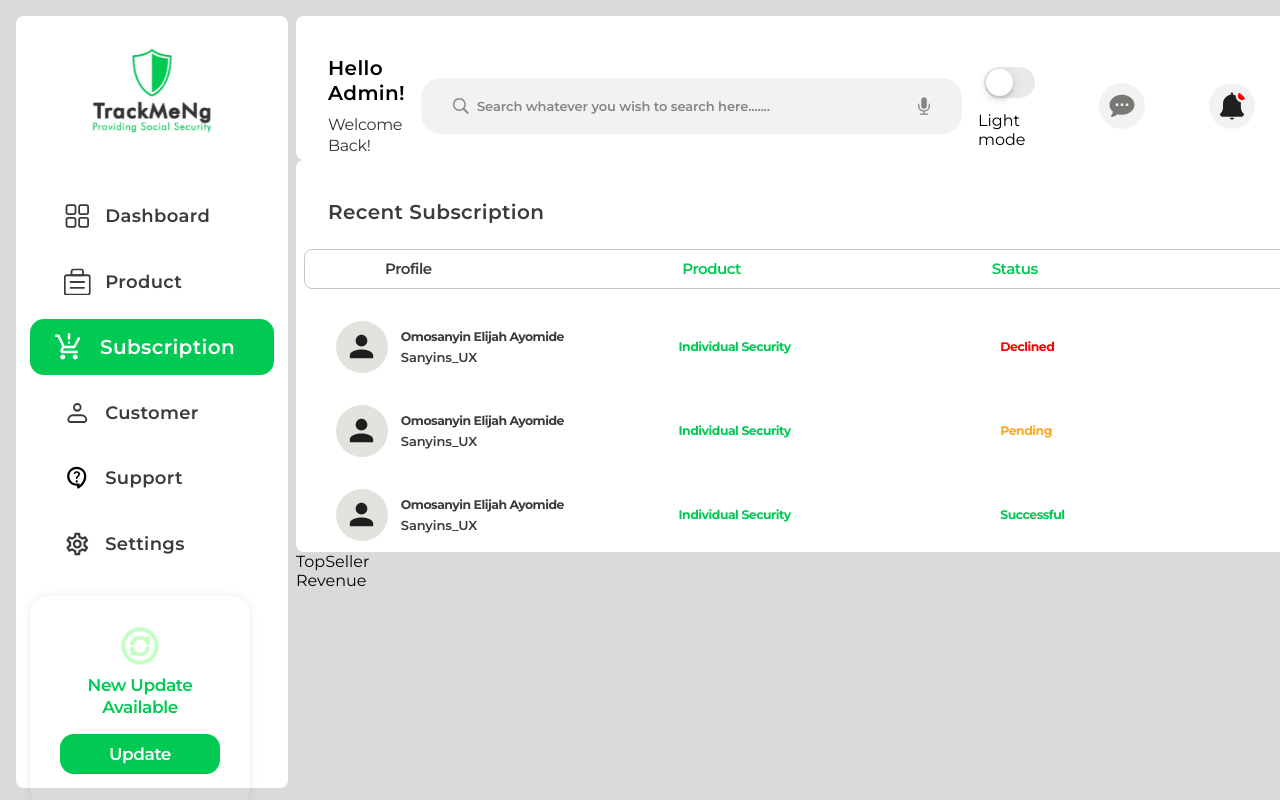
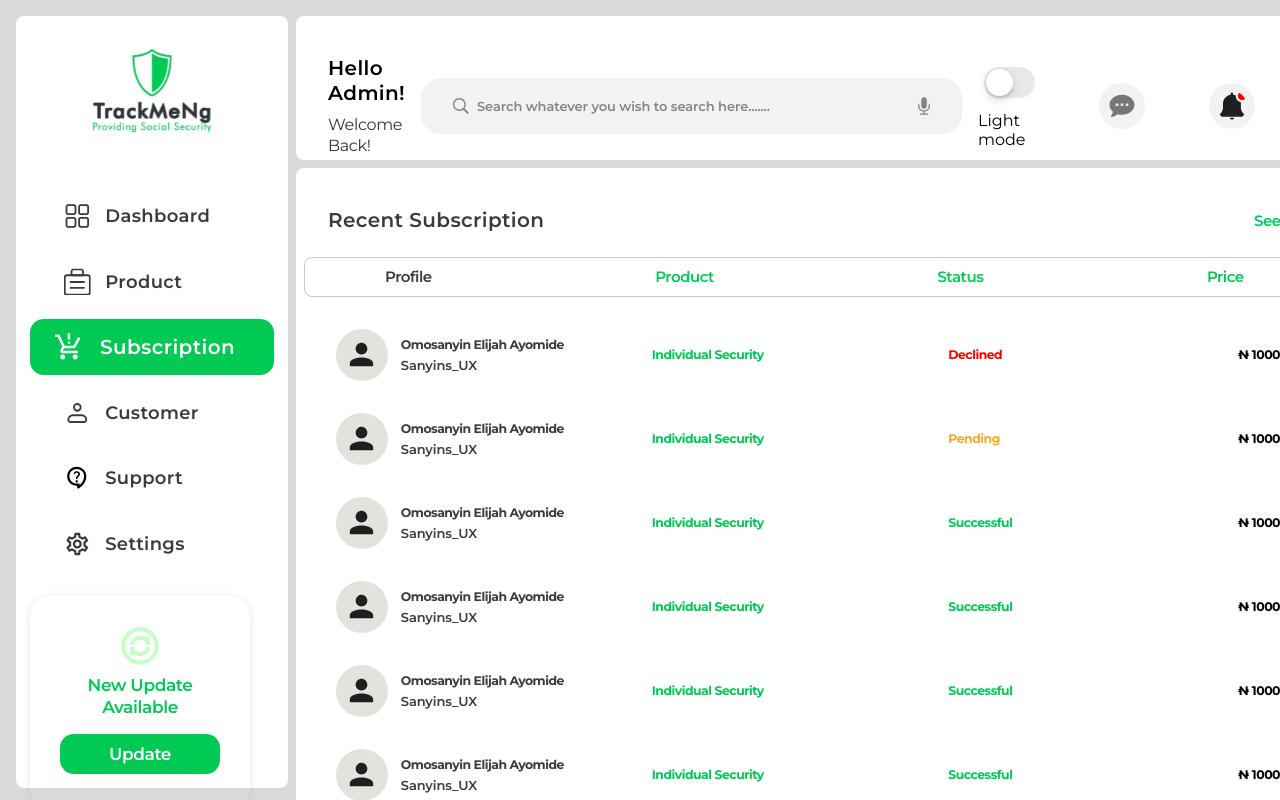
Before and after one commit to TrackMe-NG/dashboard_main, a React (Vite) app: page /subscription in a window 1280 px wide. Built offline with nearby package versions, Linux system fonts and the light colour scheme.

Commit message:
style: updated subscription_page sec styles

```diff
--- a/src/styles/custom.scss
+++ b/src/styles/custom.scss
@@ -289,3 +289,30 @@
     }
   }
 }
+
+/* SUBSCRIPTION PAGE */
+.subscription_page {
+  display: flex;
+  justify-content: space-between;
+  align-items: flex-start;
+  gap: 0.5rem;
+  height: 100%;
+  margin-top: 0.5rem;
+
+  &_left {
+    width: 100%;
+  }
+
+  &_right {
+    display: grid;
+    gap: 0.5rem;
+  }
+}
+
+.pageHeight {
+  height: 80.5dvh;
+}
+
+.pageTableHeight {
+  max-height: 80dvh;
+}
```
